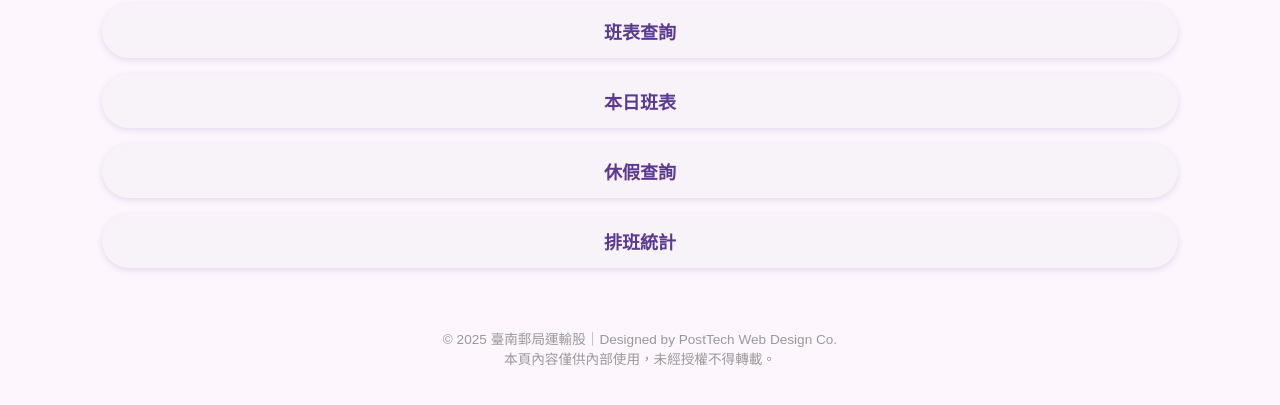
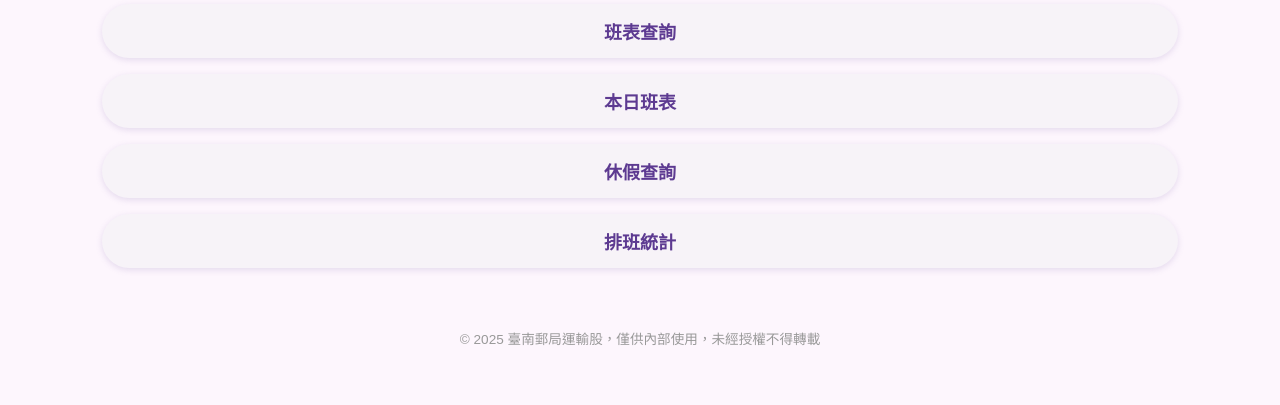
Before and after one commit to ShuHaoCao/tpotd, a plain HTML site: page index.html in a window 1280 px wide. Shown: the part 111-516 px from the top of the page. Drawn offline with Linux system fonts and the light colour scheme.

Commit message:
Add files via upload

```diff
--- a/index.html
+++ b/index.html
@@ -93,8 +93,7 @@
     </div>
 
     <footer>
-      © 2025 臺南郵局運輸股｜Designed by PostTech Web Design Co.<br>
-      本頁內容僅供內部使用，未經授權不得轉載。
+      © 2025 臺南郵局運輸股，僅供內部使用，未經授權不得轉載
     </footer>
   </div>
 </body>
```
Also changed, not shown: shift_schedule.html (+1 -1 lines), shift_today.html (+1 -1 lines).
